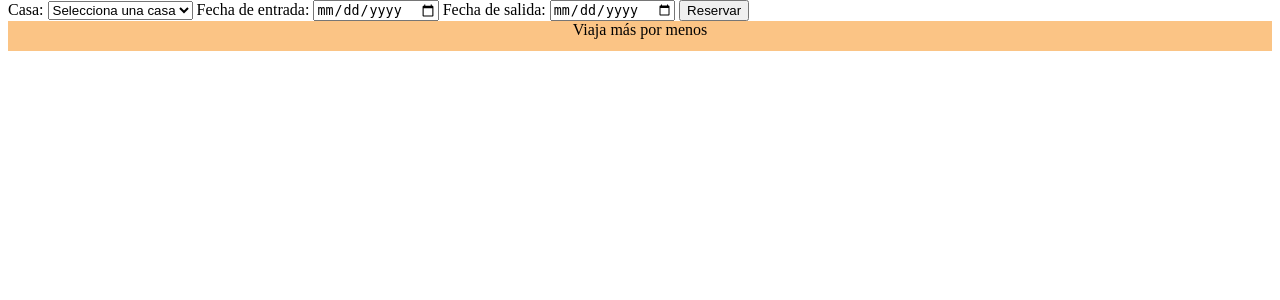
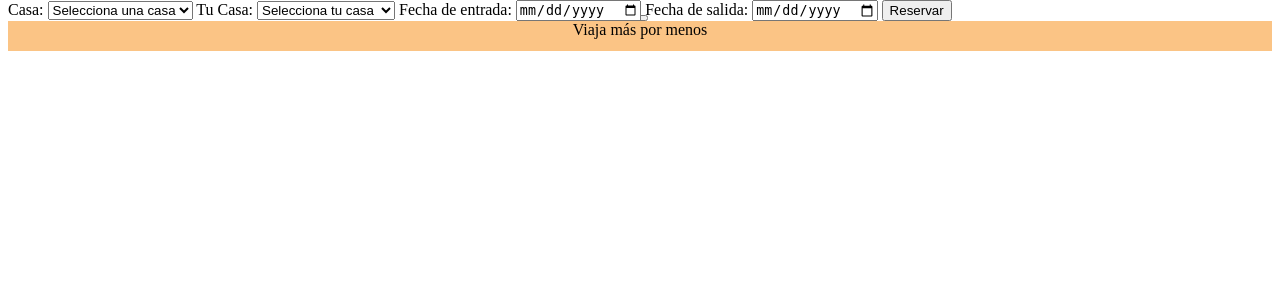
Before and after one commit to adlazaro/hauswap, a PHP site: page /reservar.php in a window 1280 px wide. Shown: the part 106-406 px from the top of the page. Run offline with PHP 8.4, Linux system fonts and the light colour scheme; tables that the repository leaves empty or names only in its code hold one stand-in row (values such as "Sample post").

Commit message:
reservar con la base de datos

```diff
--- a/reservar.php
+++ b/reservar.php
@@ -1,17 +1,32 @@
-<!-- contiene el formulario de login -->
 <?php
+require_once 'includes/config.php';
+
+$sql = "SELECT id_casa, nombre FROM propiedades";
+
+// ejecutar la consulta SQL
+$result = $conn->query($sql);
+
+$resultado = "";
+if ($result->num_rows > 0) {
+  while($row = $result->fetch_assoc()) {
+    $resultado .= "<option value='" . $row['id_casa'] . "'>" . $row['nombre'] . "</option>";
+  }
+}
+
 $tituloPagina = 'Reservar';
 $contenidoPrincipal=<<<EOS
+<form action="procesarReserva.php" method="post">
 
-<form action="procesarReserva.php" method="post">
-<!-- hay que crear las bases de datos -->
-    <label for="casa">Casa:</label>
-    <select name="casa" id="casa">
+<label for="id_casa1">Casa:</label>
+<select name="id_casa1" id="id_casa1">
     <option value="">Selecciona una casa</option>
-        <option value="1">Casa 1</option>
-        <option value="2">Casa 2</option>
-        <option value="3">Casa 3</option>
-        <!-- agregar más opciones aquí -->
+    $resultado
+</select>
+
+<label for="id_casa2">Tu Casa:</label>
+<select name="id_casa2" id="id_casa2">
+    <option value="">Selecciona tu casa</option>
+    $resultado
 </select>
 
     <label for="fecha_entrada">Fecha de entrada:</label>
```
Lines whose indentation alone changed are shown as unchanged.
